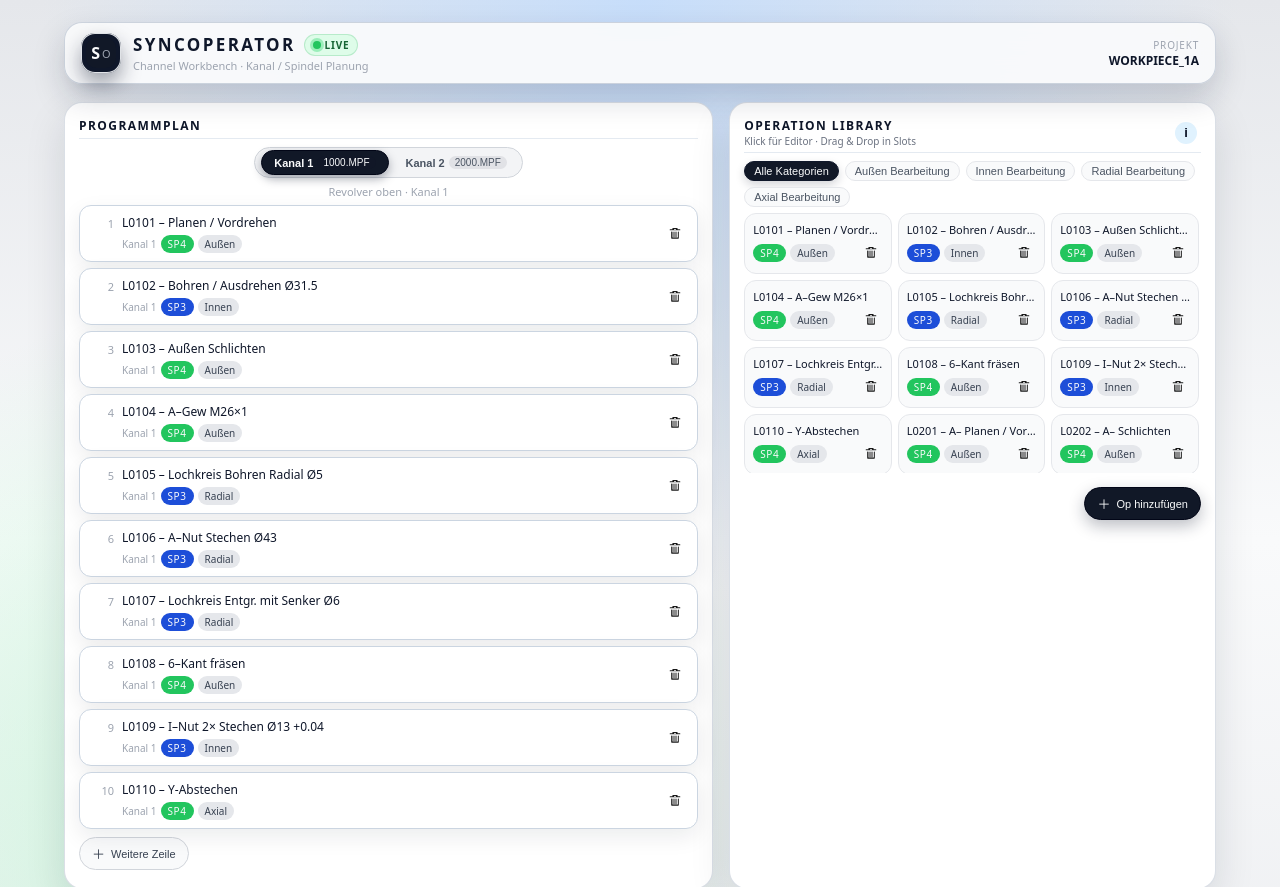
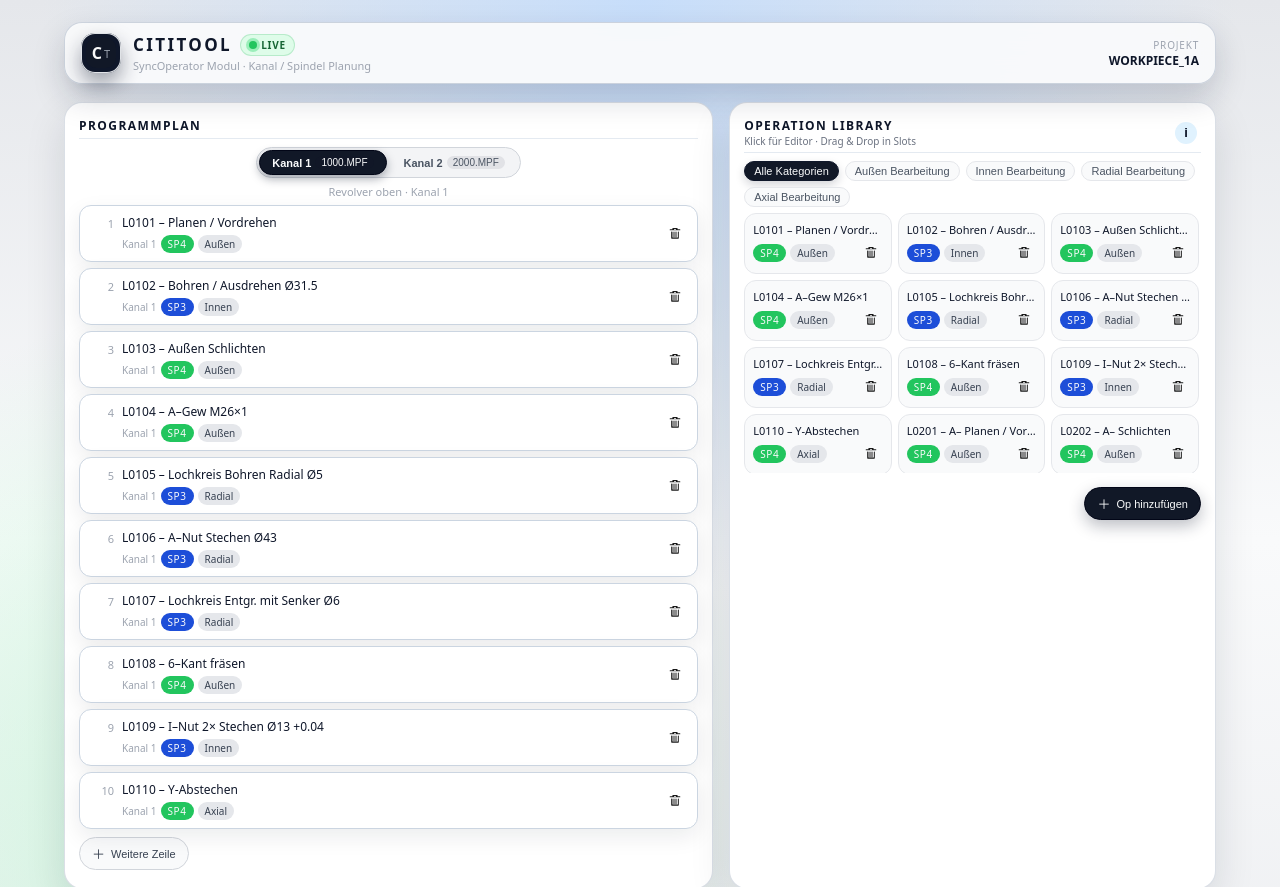
Before and after one commit to romarfbozz/syncoperator, a plain HTML site: page index.html in a window 1280 px wide. Shown: the top 887 px of the page. Drawn offline with Linux system fonts and the light colour scheme.

Commit message:
index.html aktualisieren

```diff
--- a/index.html
+++ b/index.html
@@ -2,7 +2,7 @@
 <html lang="de">
 <head>
   <meta charset="UTF-8" />
-  <title>SyncOperator – Channel Workbench</title>
+  <title>CitiTool – SyncOperator Workbench</title>
   <meta name="viewport" content="width=device-width, initial-scale=1" />
   <link rel="stylesheet" href="style.css" />
 </head>
@@ -29,19 +29,19 @@
       <div class="app-header-left">
         <div class="app-logo-mark">
           <div class="app-logo-inner">
-            <span class="app-logo-main">S</span>
-            <span class="app-logo-sub">O</span>
+            <span class="app-logo-main">C</span>
+            <span class="app-logo-sub">T</span>
           </div>
         </div>
         <div class="app-title-block">
           <div class="app-title-row">
-            <div class="app-title">SyncOperator</div>
+            <div class="app-title">CitiTool</div>
             <div class="status-pill">
               <span class="status-dot"></span>
               <span class="status-text">Live</span>
             </div>
           </div>
-          <div class="app-subtitle">Channel Workbench · Kanal / Spindel Planung</div>
+          <div class="app-subtitle">SyncOperator Modul · Kanal / Spindel Planung</div>
         </div>
       </div>
       <div class="app-header-right">
@@ -64,7 +64,6 @@
 
         <div class="kanal-switcher-wrapper">
           <div class="kanal-switcher" id="kanalSwitcher">
-            <div class="kanal-pill-bg kanal-1" id="kanalPillBg"></div>
             <button class="kanal-option active" type="button" data-kanal="1">
               <span class="kanal-label">Kanal 1</span>
               <span class="kanal-chip">1000.MPF</span>
```
